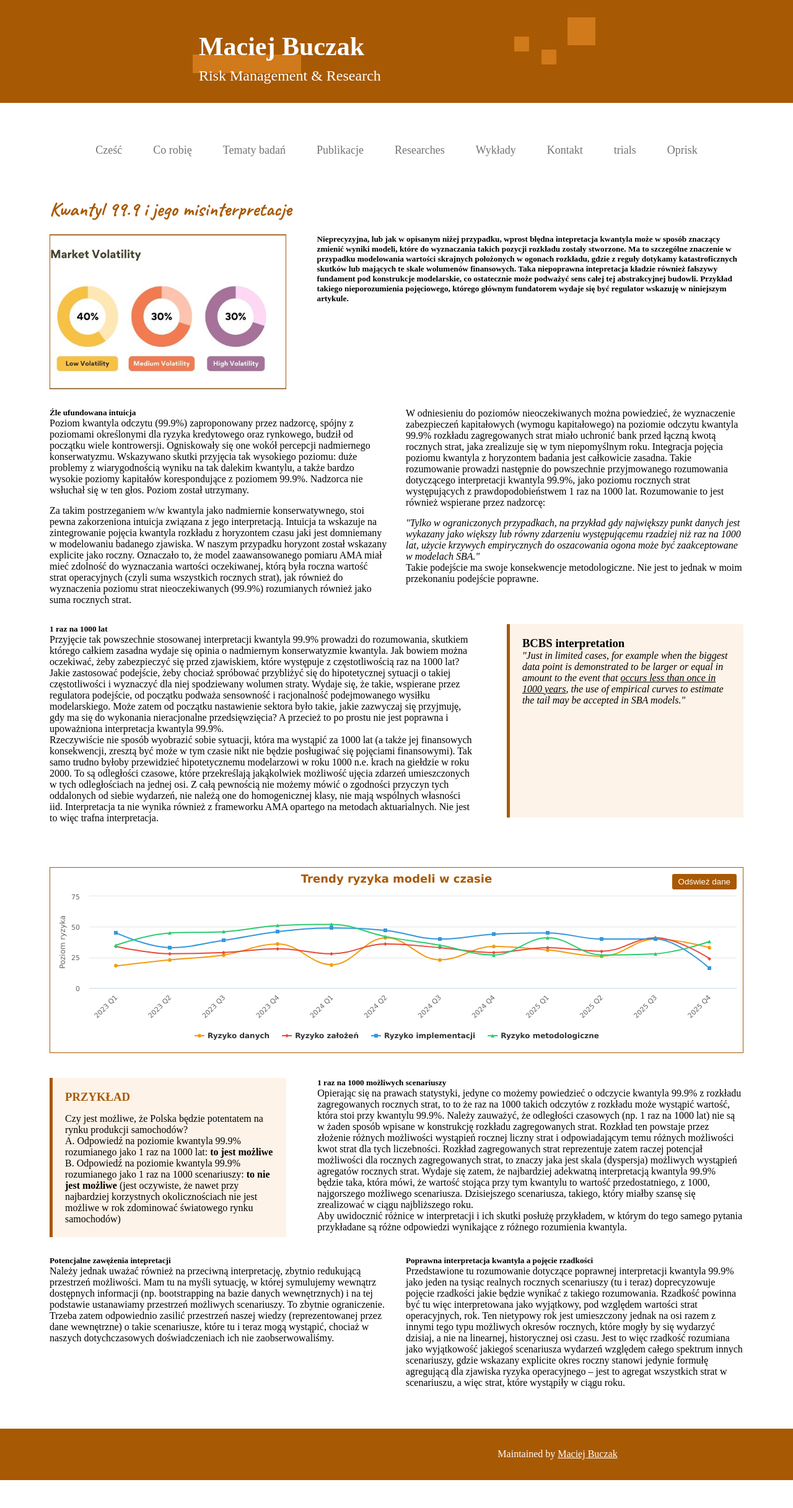
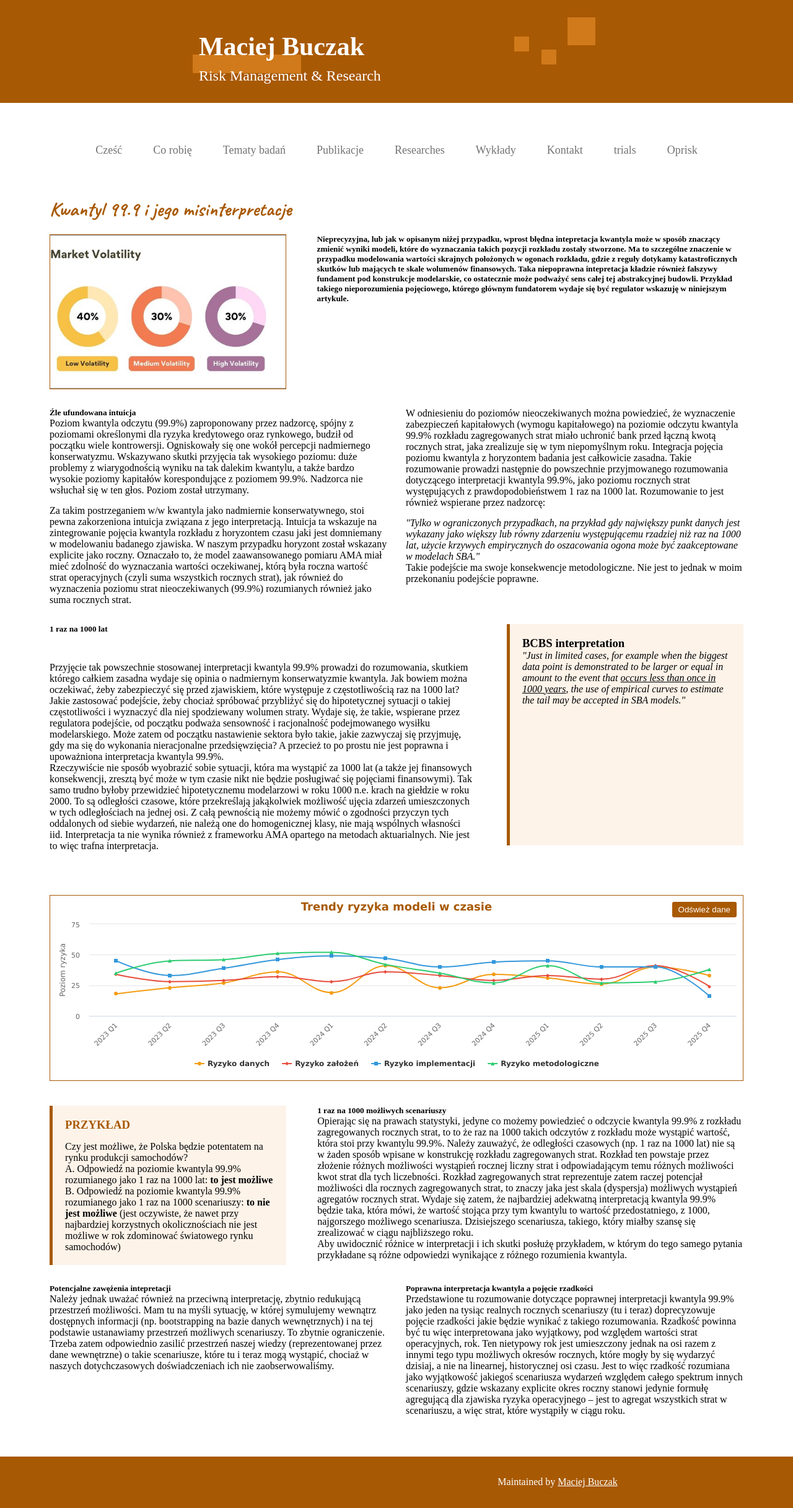
Before and after one commit to MaciejBuczak/risk-research, a Jekyll site: the page built from art-oprisk-kw999.md, in a window 1280 px wide. Shown: the whole page at 62% size. Built offline with Jekyll 4.4.1, drawn with Linux system fonts in a browser that asks for light colours; before the commit the page ends 2388 px from its top, so only the background shows below that.

Commit message:
Update art-oprisk-kw999-layout.html

```diff
--- a/_layouts/art-oprisk-kw999-layout.html
+++ b/_layouts/art-oprisk-kw999-layout.html
@@ -852,7 +852,7 @@
         <div class="ryzmod-t31-o32-container" style="display: flex; gap: 30px; margin-bottom: 40px;">
           <!-- Element T.3.1 -->
           <div class="ryzmod-text-t31" style="width: 65%; background-color: transparent; position: relative;">
-            <h5>1 raz na 1000 lat</h5>
+            <h5 style="padding-bottom: 45px;">1 raz na 1000 lat</h5>
             <p>Przyjęcie tak powszechnie stosowanej interpretacji kwantyla 99.9% prowadzi do rozumowania, skutkiem którego całkiem zasadna wydaje się opinia o nadmiernym konserwatyzmie kwantyla. Jak bowiem można oczekiwać, żeby zabezpieczyć się przed zjawiskiem, które występuje z częstotliwością raz na 1000 lat? Jakie zastosować podejście, żeby chociaż spróbować przybliżyć się do hipotetycznej sytuacji o takiej częstotliwości i wyznaczyć dla niej spodziewany wolumen straty. Wydaje się, że takie, wspierane przez regulatora podejście, od początku podważa sensowność i racjonalność podejmowanego wysiłku modelarskiego. Może zatem od początku nastawienie sektora było takie, jakie zazwyczaj się przyjmuję, gdy ma się do wykonania nieracjonalne przedsięwzięcia? A przecież to po prostu nie jest poprawna i upoważniona interpretacja kwantyla 99.9%.</p>
             <p>Rzeczywiście nie sposób wyobrazić sobie sytuacji, która ma wystąpić za 1000 lat (a także jej finansowych konsekwencji, zresztą być może w tym czasie nikt nie będzie posługiwać się pojęciami finansowymi). Tak samo trudno byłoby przewidzieć hipotetycznemu modelarzowi w roku 1000 n.e. krach na giełdzie w roku 2000. To są odległości czasowe, które przekreślają jakąkolwiek możliwość ujęcia zdarzeń umieszczonych w tych odległościach na jednej osi. Z całą pewnością nie możemy mówić o zgodności przyczyn tych oddalonych od siebie wydarzeń, nie należą one do homogenicznej klasy, nie mają wspólnych własności iid. Interpretacja ta nie wynika również z frameworku AMA opartego na metodach aktuarialnych. Nie jest to więc trafna interpretacja.</p>
 
```
